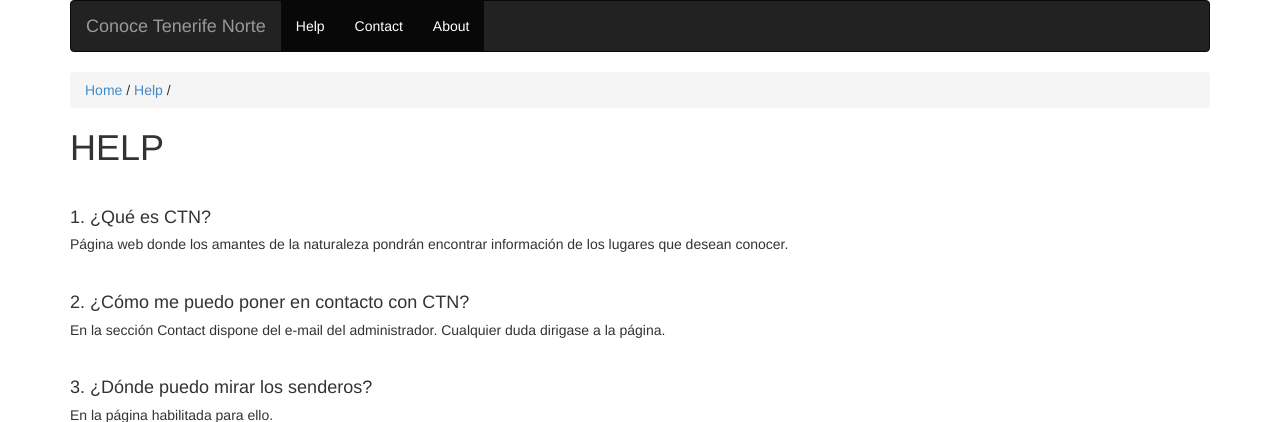
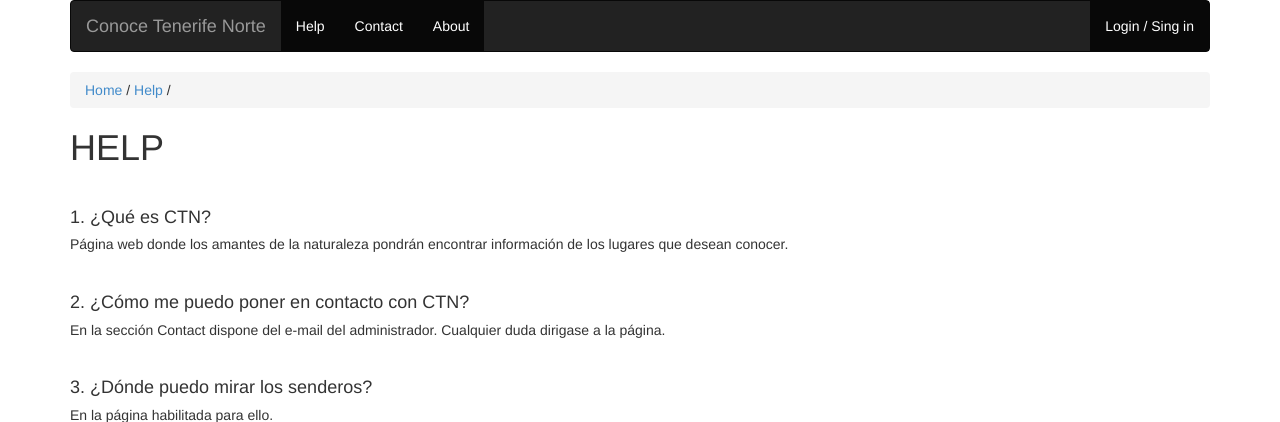
Before and after one commit to DracoYue/conoce-tenerife-norte, a Django app: page /help/ in a window 1280 px wide. Shown: the top 422 px of the page. Run offline with Django 3.2, Linux system fonts and the light colour scheme; some libraries are stand-ins or nearby versions.

Commit message:
Login en paginas estaticas

```diff
--- a/ctn/templates/senderos/senderos.html
+++ b/ctn/templates/senderos/senderos.html
@@ -7,7 +7,6 @@
         <script type="text/javascript" src="http://maps.google.com/maps/api/js?sensor=false"></script>
         <script type="text/javascript" src="../static/js/gmaps.js"></script>
         <script type="text/javascript">
-<!-- Tenemos un div llamado "mimapa", en el que declaramos el nuevo mapa de Gmaps pasandole: latitud, longitud y zoom que le queremos dar al mapa -->
 
     var map;
     $(document).ready(function(){
--- a/ctn/templates/static_pages/about.html
+++ b/ctn/templates/static_pages/about.html
@@ -1,9 +1,9 @@
 {% extends "static_pages/base1.html" %}
-
     {% block titulo %} About us {% endblock %}
     {% block encabezado %}About us {% endblock %}
     {% block link %}
         <link rel="stylesheet" type="text/css" href="/static/css/style.css">
+        <a href="/login/">Login / Sing in</a>
     {% endblock %}
 
     {% block ruta %}
--- a/ctn/templates/static_pages/contact.html
+++ b/ctn/templates/static_pages/contact.html
@@ -4,6 +4,7 @@
     {% block encabezado %}Contact {% endblock %}
     {% block link %}
         <link rel="stylesheet" type="text/css" href="/static/css/style.css">
+        <a href="/login/">Login / Sing in</a>
     {% endblock %}
     {% block ruta %}
         <a href="/" class="active">Home</a> <span class="divider">/</span>
--- a/ctn/templates/static_pages/help.html
+++ b/ctn/templates/static_pages/help.html
@@ -1,9 +1,9 @@
 {% extends "static_pages/base1.html" %}
-
     {% block titulo %} Contact {% endblock %}
     {% block encabezado %}Contact {% endblock %}
     {% block link %}
         <link rel="stylesheet" type="text/css" href="/static/css/style.css">
+        <a href="/login/">Login / Sing in</a>
     {% endblock %}
 
     {% block ruta %}
```
Also changed, not shown: 1 other file.
